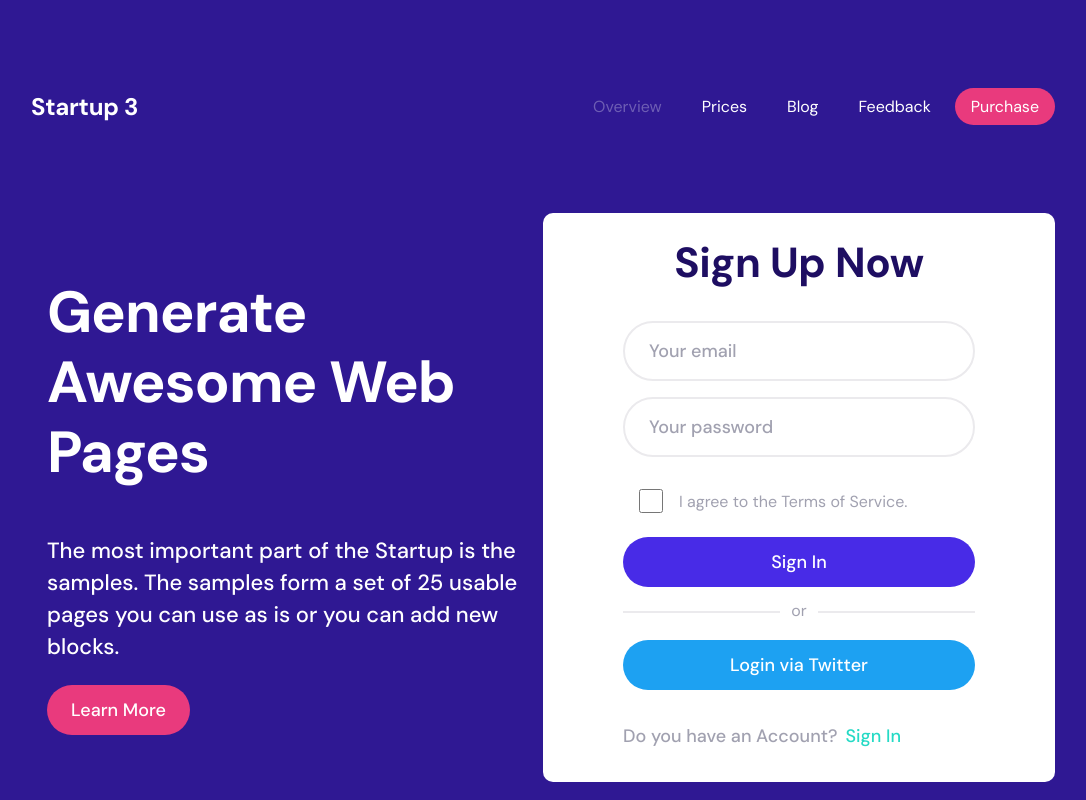
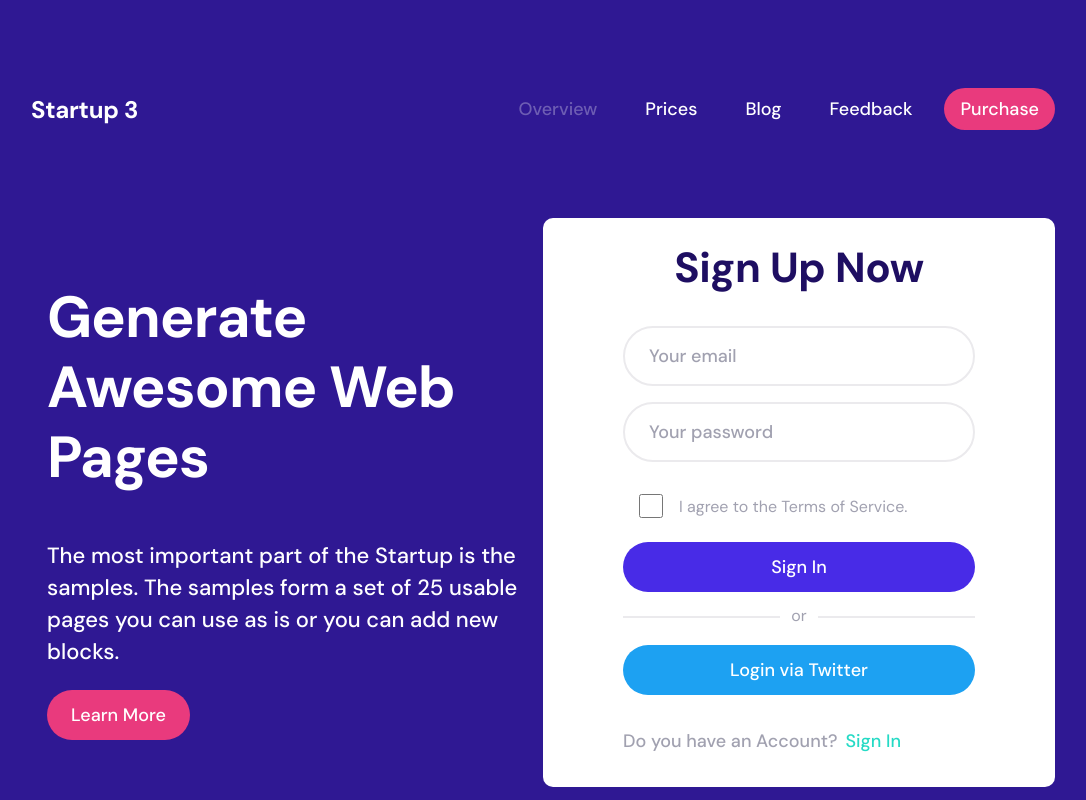
Before and after one commit to webdevmrinal/landing-page-rocket-careers, a plain HTML site: page index.html in a window 1280 px wide. Shown: the whole page, without its empty margins (97-1183 px from the left). Drawn offline with Linux system fonts and the light colour scheme.

Commit message:
changes gap of the navbar links

```diff
--- a/style.css
+++ b/style.css
@@ -61,12 +61,16 @@ header nav > ul {
   list-style-type: none;
   display: flex;
   align-items: center;
-  gap: 0.5rem;
+  gap: 1rem;
 }
 header nav > ul a {
   padding: 0.5rem 1rem !important;
   text-decoration: none;
   color: var(--colors-white, #fff);
+  font-size: 18px;
+  font-style: normal;
+  font-weight: 500;
+  line-height: 26px; /* 144.444% */
 }
 header nav > ul li:first-child a {
   color: rgba(255, 255, 255, 0.3);
@@ -208,7 +212,7 @@ section form button {
   margin: 2rem 0;
 }
 .have-account-container > span {
-    margin-right: .5rem;
+  margin-right: 0.5rem;
   color: var(--colors-text, rgba(21, 20, 57, 0.4));
   text-align: center;
   font-size: 18px;
@@ -230,8 +234,8 @@ section form button {
     padding: 0 2rem;
   }
 }
-@media (max-width:470px){
-    main {
-        flex-direction: column-reverse;
-    }
+@media (max-width: 470px) {
+  main {
+    flex-direction: column-reverse;
+  }
 }
```
